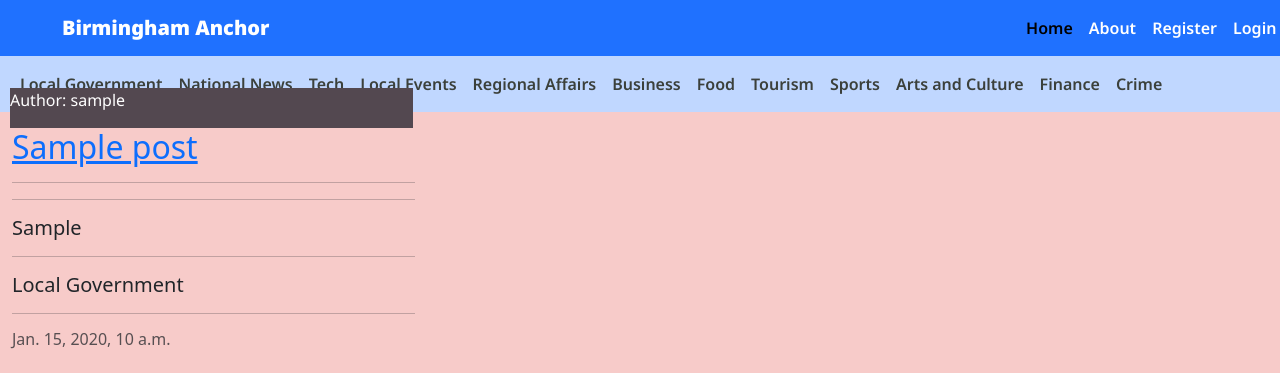
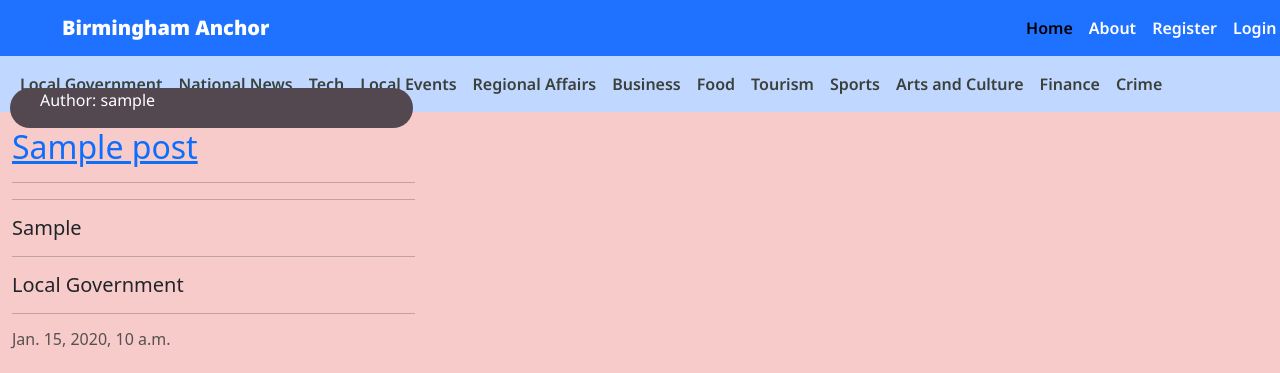
Before and after one commit to c-e-jones/anchornews, a Django app: template news/templates/news/index.html in a window 1280 px wide. Shown: the top 373 px of the page. Run offline with Django 4.2, Linux system fonts and the light colour scheme; the template is opened without the code that fills it: values that come from a table or form of the project are taken from there, others are empty; tables that the repository leaves empty hold one stand-in row (values such as "Sample post"); some libraries are stand-ins or nearby versions.

Commit message:
adding padding to left of card author tag, making border round

```diff
--- a/static/css/style.css
+++ b/static/css/style.css
@@ -60,13 +60,14 @@
     min-width: 100%;
     left: -2px;
     background-color: #534850;
+    border-radius: 20px;
+    padding-left: 30px;
 }
 
 .author {
     color: #ffffff;
     font-family: 'Noto Sans', sans-serif;
     font-weight: 300px;
-
 }
 
 /*** mt-3 override ***/
```
